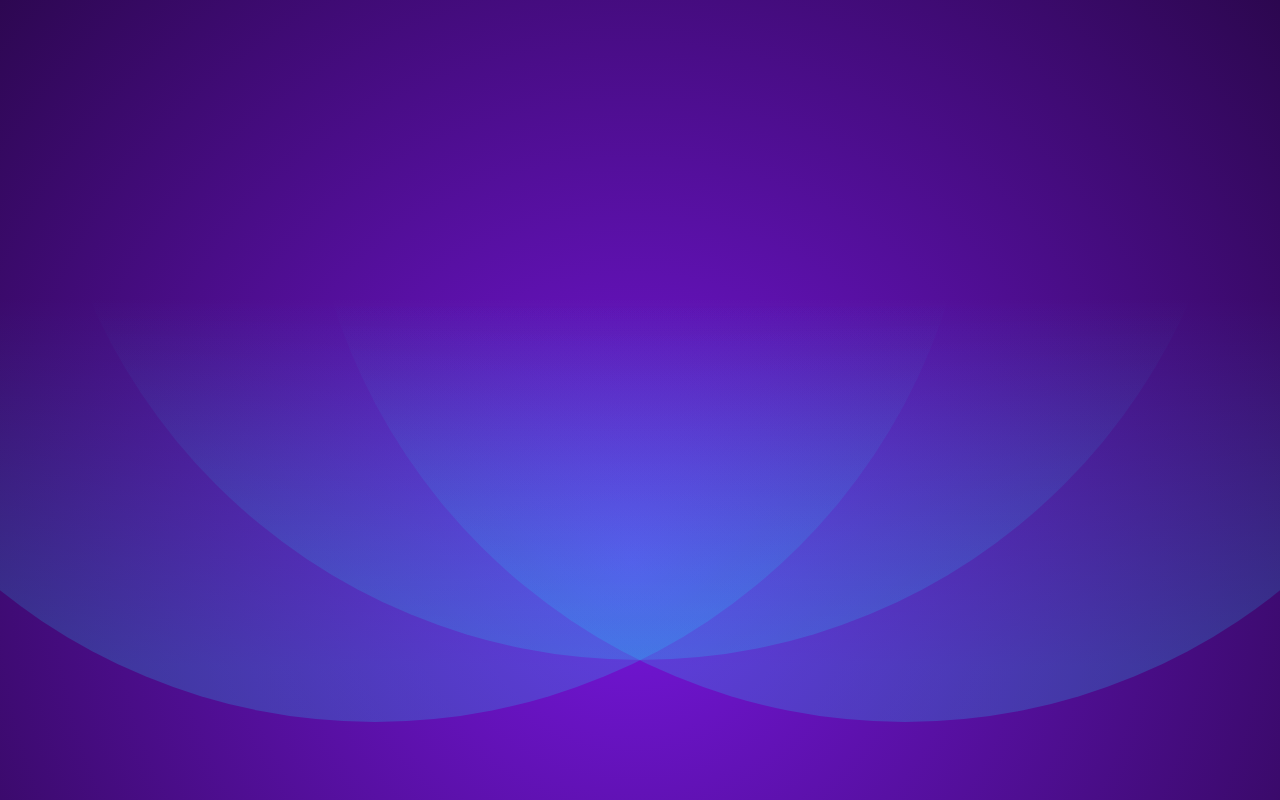
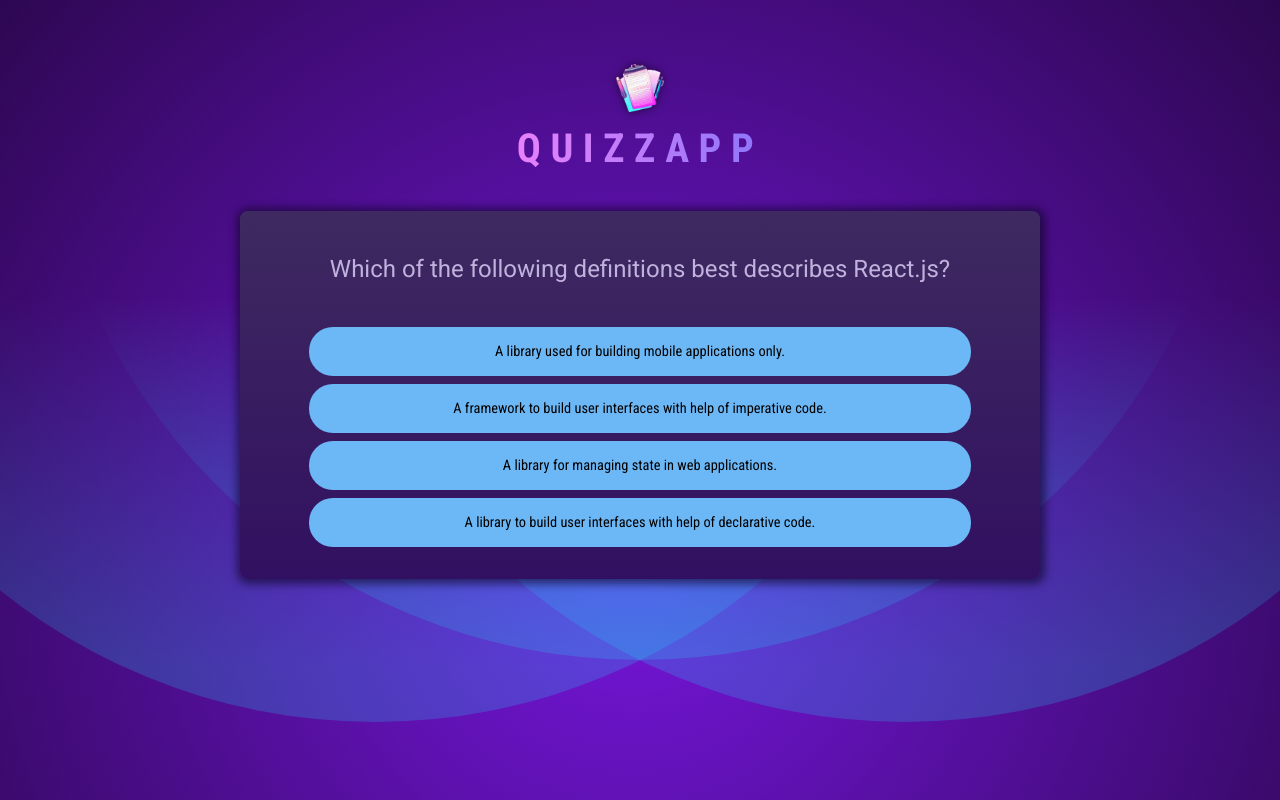
Before and after one commit to ingluisfelipemunoz/quiz-project-start, a React (Create React App) app: page / in a window 1280 px wide. Built offline with nearby package versions, Linux system fonts and the light colour scheme.

Commit message:
displaying the questions and showing the complete image

```diff
--- a/src/App.js
+++ b/src/App.js
@@ -1,3 +1,15 @@
-function App() {}
+import Header from "./components/Header";
+import Quiz from "./components/Quiz";
+
+function App() {
+  return (
+    <>
+      <Header />
+      <main>
+        <Quiz />
+      </main>
+    </>
+  );
+}
 
 export default App;
--- /dev/null
+++ b/src/components/Header.jsx
@@ -0,0 +1,9 @@
+import logoImg from "../assets/quiz-logo.png";
+export default function Header() {
+  return (
+    <header>
+      <img src={logoImg} alt="logo" />
+      <h1>QuizzApp</h1>
+    </header>
+  );
+}
--- /dev/null
+++ b/src/components/Quiz.jsx
@@ -0,0 +1,38 @@
+import { useState } from "react";
+import QUESTIONS from "../questions";
+import quizCompletedImg from "../assets/quiz-complete.png";
+export default function Quiz() {
+  const [userAnswers, setUserAnswers] = useState([]);
+  const activeQuestionIndex = userAnswers.length;
+
+  const quizIsComplete = activeQuestionIndex === QUESTIONS.length;
+  function handleSelectAnswer(selectedAnswer) {
+    setUserAnswers((prev) => {
+      return [...prev, selectedAnswer];
+    });
+  }
+  if (quizIsComplete) {
+    return (
+      <div id="summary">
+        <img src={quizCompletedImg} alt="Trophy image" />
+        <h2>Quiz Completed!</h2>
+      </div>
+    );
+  }
+  const shuffledAnswers = [...QUESTIONS[activeQuestionIndex].answers];
+  shuffledAnswers.sort(() => Math.random() - 0.5);
+  return (
+    <div id="quiz">
+      <div id="question">
+        <h2>{QUESTIONS[activeQuestionIndex].text}</h2>
+        <ul id="answers">
+          {shuffledAnswers.map((x) => (
+            <li key={x} className="answer">
+              <button onClick={() => handleSelectAnswer(x)}>{x}</button>
+            </li>
+          ))}
+        </ul>
+      </div>
+    </div>
+  );
+}
--- /dev/null
+++ b/src/questions.js
@@ -0,0 +1,72 @@
+export default [
+  {
+    id: "q1",
+    text: "Which of the following definitions best describes React.js?",
+    answers: [
+      "A library to build user interfaces with help of declarative code.",
+      "A library for managing state in web applications.",
+      "A framework to build user interfaces with help of imperative code.",
+      "A library used for building mobile applications only.",
+    ],
+  },
+  {
+    id: "q2",
+    text: "What purpose do React hooks serve?",
+    answers: [
+      "Enabling the use of state and other React features in functional components.",
+      "Creating responsive layouts in React applications.",
+      "Handling errors within the application.",
+      "Part of the Redux library for managing global state.",
+    ],
+  },
+  {
+    id: "q3",
+    text: "Can you identify what JSX is?",
+    answers: [
+      "A JavaScript extension that adds HTML-like syntax to JavaScript.",
+      "A JavaScript library for building dynamic user interfaces.",
+      "A specific HTML version that was explicitly created for React.",
+      "A tool for making HTTP requests in a React application.",
+    ],
+  },
+  {
+    id: "q4",
+    text: "What is the most common way to create a component in React?",
+    answers: [
+      "By defining a JavaScript function that returns a renderable value.",
+      "By defining a custom HTML tag in JavaScript.",
+      "By creating a file with a .jsx extension.",
+      'By using the "new" keyword followed by the component name.',
+    ],
+  },
+  {
+    id: "q5",
+    text: 'What does the term "React state" imply?',
+    answers: [
+      "An object in a component that holds values and may cause the component to render on change.",
+      "The lifecycle phase a React component is in.",
+      "The overall status of a React application, including all props and components.",
+      "A library for managing global state in React applications.",
+    ],
+  },
+  {
+    id: "q6",
+    text: "How do you typically render list content in React apps?",
+    answers: [
+      "By using the map() method to iterate over an array of data and returning JSX.",
+      "By using the for() loop to iterate over an array of data and returning JSX.",
+      "By using the forEach() method to iterate over an array of data and returning JSX.",
+      "By using the loop() method to iterate over an array of data and returning JSX.",
+    ],
+  },
+  {
+    id: "q7",
+    text: "Which approach can NOT be used to render content conditionally?",
+    answers: [
+      "Using a the #if template syntax.",
+      "Using a ternary operator.",
+      "Using the && operator.",
+      "Using an if-else statement.",
+    ],
+  },
+];
```
Also changed, not shown: 1 other file (tests, documents, lock files or other folders).
